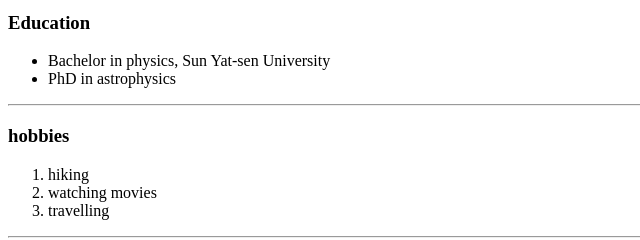
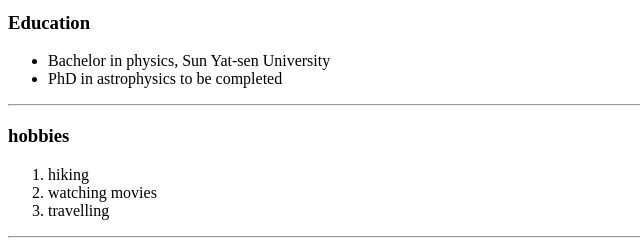
Before and after one commit to HQMAO/Resume, a plain HTML site: page index.html in a window 1280 px wide. Shown: the part 361-601 px from the top of the page, 0-640 px from the left. Drawn offline with Linux system fonts and the light colour scheme.

Commit message:
update new index file

```diff
--- a/index.html
+++ b/index.html
@@ -15,7 +15,7 @@
   <h3>Education</h3>
   <ul>
     <li>Bachelor in physics, Sun Yat-sen University</li>
-    <li>PhD in astrophysics</li>
+    <li>PhD in astrophysics to be completed</li>
   </ul>
   <hr>
   <h3>hobbies</h3>
```
